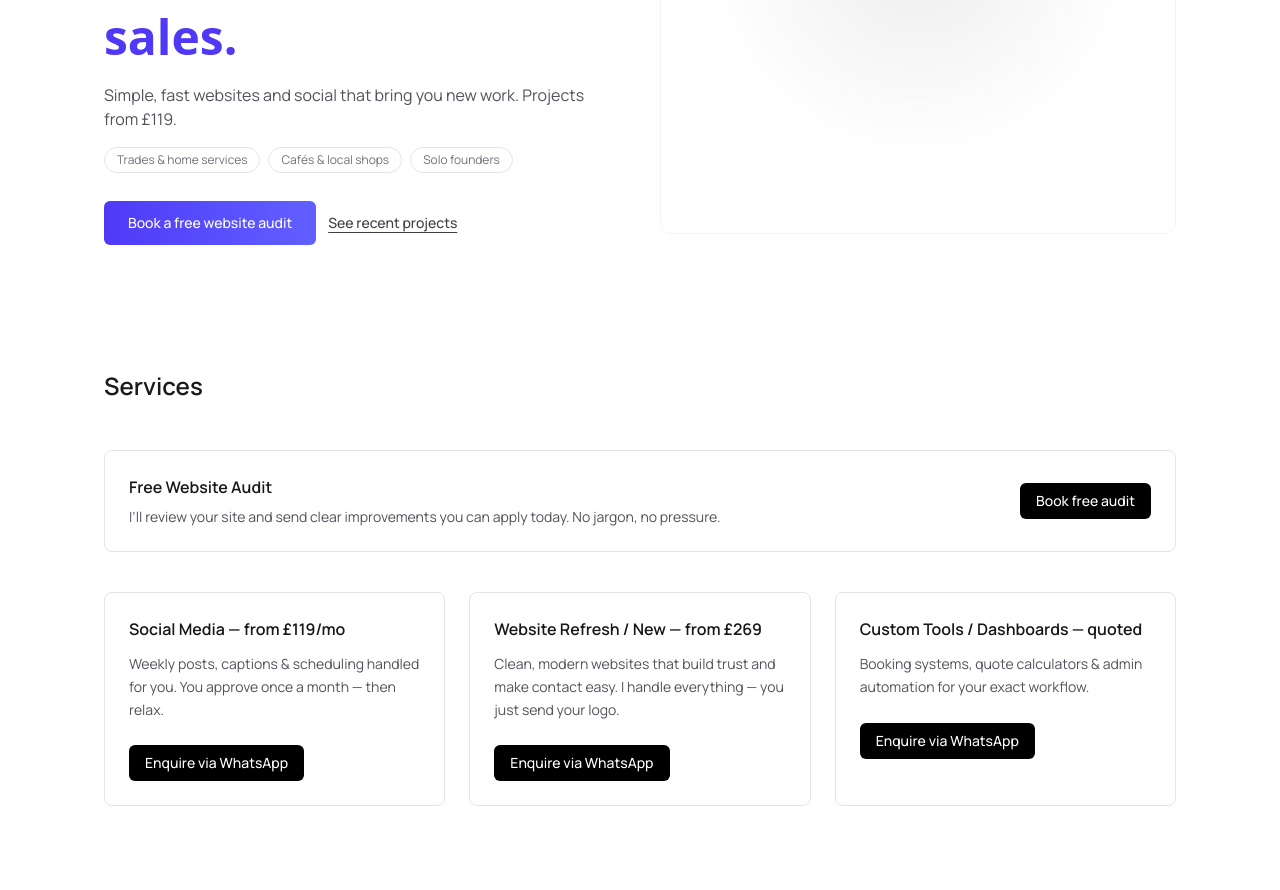
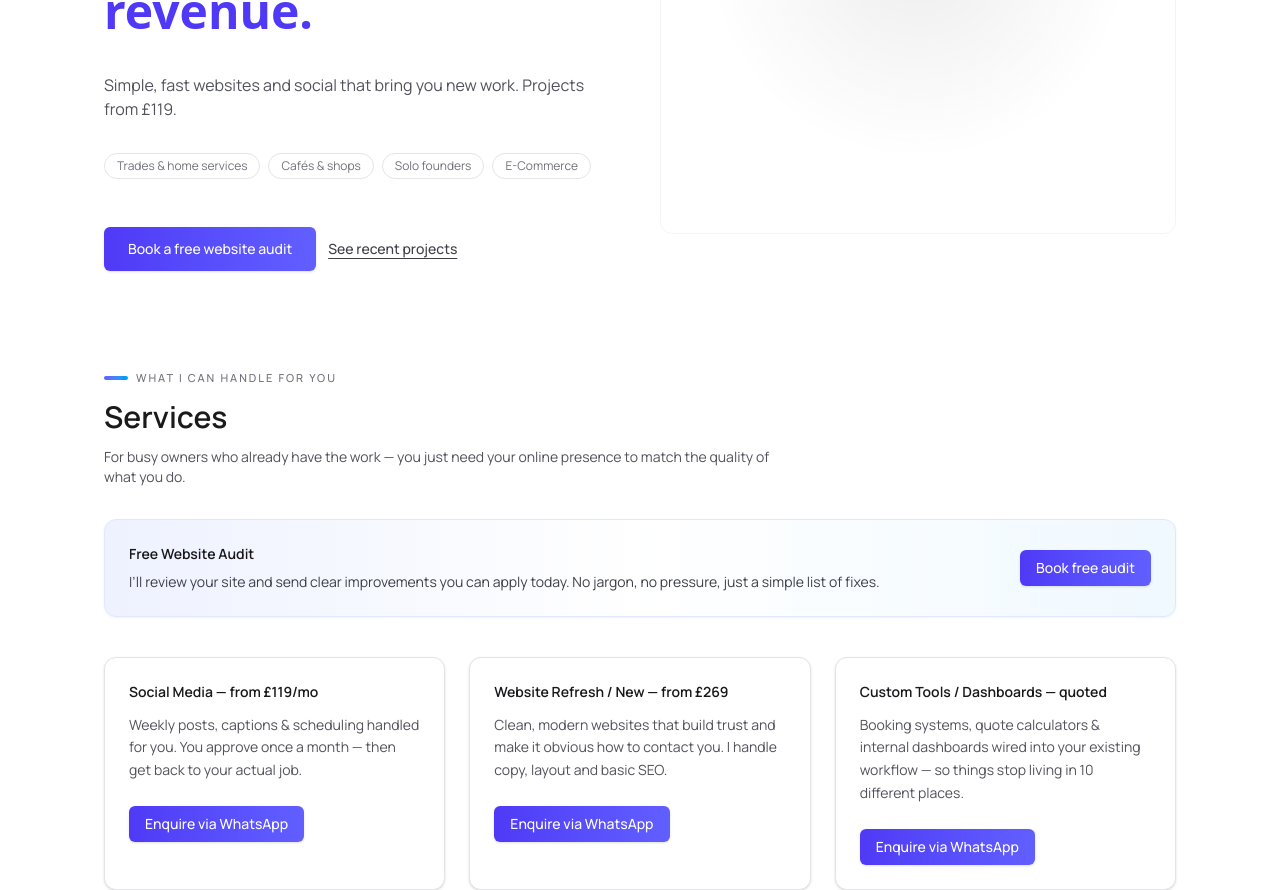
Before and after one commit to finnjefferis/jss, a Next.js app: page / in a window 1280 px wide. Shown: the part 234-1124 px from the top of the page. Built offline with nearby package versions, Linux system fonts and the light colour scheme.

Commit message:
updated spacing on mobikle

```diff
--- a/src/app/page.tsx
+++ b/src/app/page.tsx
@@ -183,21 +183,35 @@ export default function Page() {
 </section>
 
 
-      {/* Services */}
+  {/* Services */}
       <section className="mb-24 md:mb-28">
-        <h3 className="mb-8 text-2xl font-semibold md:mb-12">Services</h3>
+        <div className="mb-3 flex items-center gap-2">
+          <span className="h-1 w-6 rounded-full bg-gradient-to-r from-indigo-500 to-sky-500" />
+          <p className="text-[11px] font-medium uppercase tracking-[0.18em] text-zinc-500">
+            What I can handle for you
+          </p>
+        </div>
+
+        <h3 className="mb-3 text-2xl font-semibold md:text-3xl">Services</h3>
+        <p className="mb-8 max-w-2xl text-sm text-zinc-600">
+          For busy owners who already have the work — you just need your online presence
+          to match the quality of what you do.
+        </p>
 
         {/* Free Audit Banner */}
-        <div className="mb-8 rounded-lg border border-zinc-200 bg-white p-5 md:mb-10 md:flex md:items-center md:justify-between md:gap-6 md:p-6">
+        <div className="mb-10 rounded-xl border border-indigo-100 bg-gradient-to-r from-indigo-50 via-white to-sky-50 p-5 shadow-[0_1px_3px_rgba(15,23,42,0.05)] md:flex md:items-center md:justify-between md:gap-6 md:p-6">
           <div>
-            <h4 className="font-semibold text-zinc-900">Free Website Audit</h4>
-            <p className="mt-2 text-sm text-zinc-600">
-              I’ll review your site and send clear improvements you can apply today. No jargon, no pressure.
+            <h4 className="text-sm font-semibold text-zinc-900">
+              Free Website Audit
+            </h4>
+            <p className="mt-2 text-sm text-zinc-700">
+              I’ll review your site and send clear improvements you can apply today.
+              No jargon, no pressure, just a simple list of fixes.
             </p>
           </div>
           <a
             href="https://wa.me/447939309355?text=Hi%20Finn%2C%20I'd%20like%20a%20free%20website%20audit."
-            className="mt-4 inline-block shrink-0 rounded-md bg-black px-4 py-2 text-sm font-medium text-white hover:bg-zinc-800 md:mt-0"
+            className="mt-4 inline-flex shrink-0 items-center justify-center rounded-md bg-gradient-to-r from-indigo-600 to-indigo-500 px-4 py-2 text-sm font-medium text-white shadow-sm transition hover:from-indigo-700 hover:to-indigo-600 md:mt-0"
           >
             Book free audit
           </a>
@@ -206,56 +220,58 @@ export default function Page() {
         {/* Three Service Cards */}
         <div className="grid grid-cols-1 gap-6 md:grid-cols-3">
           {/* Social */}
-          <div className="rounded-lg border border-zinc-200 bg-white p-6">
-            <h4 className="font-semibold text-zinc-900">
+          <div className="rounded-xl border border-zinc-200 bg-white p-6 shadow-sm transition hover:-translate-y-1 hover:shadow-md">
+            <h4 className="text-sm font-semibold text-zinc-900">
               Social Media — from £119/mo
             </h4>
             <p className="mt-3 text-sm leading-relaxed text-zinc-600">
-              Weekly posts, captions & scheduling handled for you.
-              You approve once a month — then relax.
+              Weekly posts, captions & scheduling handled for you. You approve once a
+              month — then get back to your actual job.
             </p>
             <a
               href="https://wa.me/447939309355?text=I'm%20interested%20in%20Social%20Media%20Management."
-              className="mt-6 inline-block rounded-md bg-black px-4 py-2 text-sm font-medium text-white hover:bg-zinc-800"
+              className="mt-6 inline-flex rounded-md bg-gradient-to-r from-indigo-600 to-indigo-500 px-4 py-2 text-sm font-medium text-white shadow-sm transition hover:from-indigo-700 hover:to-indigo-600"
             >
               Enquire via WhatsApp
             </a>
           </div>
 
           {/* Websites */}
-          <div className="rounded-lg border border-zinc-200 bg-white p-6">
-            <h4 className="font-semibold text-zinc-900">
+          <div className="rounded-xl border border-zinc-200 bg-white p-6 shadow-sm transition hover:-translate-y-1 hover:shadow-md">
+            <h4 className="text-sm font-semibold text-zinc-900">
               Website Refresh / New — from £269
             </h4>
             <p className="mt-3 text-sm leading-relaxed text-zinc-600">
-              Clean, modern websites that build trust and make contact easy.
-              I handle everything — you just send your logo.
+              Clean, modern websites that build trust and make it obvious how to
+              contact you. I handle copy, layout and basic SEO.
             </p>
             <a
               href="https://wa.me/447939309355?text=I'm%20interested%20in%20a%20website%20refresh."
-              className="mt-6 inline-block rounded-md bg-black px-4 py-2 text-sm font-medium text-white hover:bg-zinc-800"
+              className="mt-6 inline-flex rounded-md bg-gradient-to-r from-indigo-600 to-indigo-500 px-4 py-2 text-sm font-medium text-white shadow-sm transition hover:from-indigo-700 hover:to-indigo-600"
             >
               Enquire via WhatsApp
             </a>
           </div>
 
           {/* Tools */}
-          <div className="rounded-lg border border-zinc-200 bg-white p-6">
-            <h4 className="font-semibold text-zinc-900">
+          <div className="rounded-xl border border-zinc-200 bg-white p-6 shadow-sm transition hover:-translate-y-1 hover:shadow-md">
+            <h4 className="text-sm font-semibold text-zinc-900">
               Custom Tools / Dashboards — quoted
             </h4>
             <p className="mt-3 text-sm leading-relaxed text-zinc-600">
-              Booking systems, quote calculators & admin automation for your exact workflow.
+              Booking systems, quote calculators & internal dashboards wired into
+              your existing workflow — so things stop living in 10 different places.
             </p>
             <a
               href="https://wa.me/447939309355?text=I'm%20interested%20in%20a%20custom%20tool."
-              className="mt-6 inline-block rounded-md bg-black px-4 py-2 text-sm font-medium text-white hover:bg-zinc-800"
+              className="mt-6 inline-flex rounded-md bg-gradient-to-r from-indigo-600 to-indigo-500 px-4 py-2 text-sm font-medium text-white shadow-sm transition hover:from-indigo-700 hover:to-indigo-600"
             >
               Enquire via WhatsApp
             </a>
           </div>
         </div>
       </section>
+
 
       {/* Why people hire me */}
       <section className="mb-20 md:mb-24">
@@ -352,13 +368,24 @@ export default function Page() {
   );
 }
 function HeroText() {
-  // 1) Initial render: deterministic – no randomness here
+  // 1) Initial render: deterministic – SSR-safe
   const [sequence, setSequence] = useState<WordPair[]>(WORD_PAIRS);
   const [index, setIndex] = useState(0);
 
-  // 2) After mount (client-only): shuffle once, reset to 0
+  // 2) After mount (client-only): shuffle, but always end on DIY/done-for-you
   useEffect(() => {
-    setSequence(shufflePairs(WORD_PAIRS));
+    const diyPair = WORD_PAIRS.find((p) => p.from === "DIY");
+    const others = WORD_PAIRS.filter((p) => p.from !== "DIY");
+
+    if (!diyPair) {
+      // fallback: no DIY pair found, just shuffle everything
+      setSequence(shufflePairs(WORD_PAIRS));
+      setIndex(0);
+      return;
+    }
+
+    const shuffledOthers = shufflePairs(others);
+    setSequence([...shuffledOthers, diyPair]); // DIY is always last
     setIndex(0);
   }, []);
 
@@ -381,58 +408,52 @@ function HeroText() {
         Websites & social for small businesses
       </p>
 
-            <h2 className="hero-line hero-delay-2 cal-sans mt-3 text-4xl font-semibold leading-tight md:text-5xl">
+      <h2 className="hero-line hero-delay-2 cal-sans mt-3 text-4xl font-semibold leading-tight md:text-5xl">
         Turn{" "}
-        {/* FROM word (grey) */}
-        <span className="swap-shell text-zinc-600 font-bold">
-          {/* ghost sets consistent width, stays invisible */}
+        <span className="swap-shell text-zinc-700">
           <span className="swap-ghost">visibility</span>
           <span key={pair.from} className="swap-word">
             {pair.from}
           </span>
         </span>{" "}
-        into
-        {/* TO word (indigo) */}
-        <span className="swap-shell text-indigo-600 font-bold">
-          {/* ghost sets consistent width, stays invisible */}
-          <span className="swap-ghost">reve</span>
+        into{" "}
+        <span className="swap-shell text-indigo-600">
+          <span className="swap-ghost">    </span>
           <span key={pair.to} className="swap-word">
             {pair.to}
           </span>
         </span>
-
       </h2>
 
-
-
-      <p className="hero-line hero-delay-3 mt-4 text-sm text-zinc-600 md:text-base">
+      <p className="hero-line hero-delay-3 mt-8 mb-8 text-l text-zinc-600 md:text-base">
         Simple, fast websites and social that bring you new work. Projects from £119.
       </p>
 
-      {/* Who it's for */}
-      <div className="hero-line hero-delay-4 mt-4 flex flex-wrap gap-2 text-xs text-zinc-500">
+      <div className="hero-line hero-delay-4 mt-4 mb-8 flex flex-wrap gap-2 text-xs text-zinc-500">
         <span className="rounded-full border border-zinc-200 px-3 py-1">
           Trades & home services
         </span>
         <span className="rounded-full border border-zinc-200 px-3 py-1">
-          Cafés & local shops
+          Cafés & shops
         </span>
         <span className="rounded-full border border-zinc-200 px-3 py-1">
           Solo founders
         </span>
+          <span className="rounded-full border border-zinc-200 px-3 py-1">
+          E-Commerce
+        </span>
       </div>
 
-      {/* CTAs */}
-      <div className="hero-line hero-delay-5 mt-7 flex flex-col gap-3 sm:flex-row sm:items-center">
+      <div className="hero-line hero-delay-5 mt-12 flex flex-col gap-3 sm:flex-row sm:items-center">
         <a
           href="https://wa.me/447939309355?text=Hi%20Finn%2C%20I'd%20like%20a%20FREE%20website%20audit."
-          className="inline-flex items-center justify-center rounded-md bg-gradient-to-r from-indigo-600 to-indigo-500  px-6 py-3 text-sm font-medium text-white hover:bg-indigo-800"
+          className="inline-flex items-center justify-center rounded-md bg-gradient-to-r from-indigo-600 to-indigo-500 px-6 py-3 text-sm font-medium text-white shadow-sm transition hover:from-indigo-700 hover:to-indigo-600"
         >
           Book a free website audit
         </a>
         <a
           href="#recent-work"
-          className="text-sm font-medium text-zinc-700 underline-offset-4 underline "
+          className="text-sm font-medium md:mt-0 mt-12 text-zinc-700 underline underline-offset-4"
         >
           See recent projects
         </a>
```
